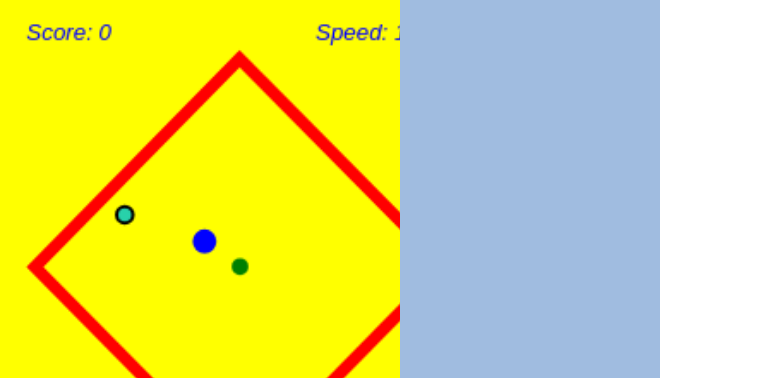
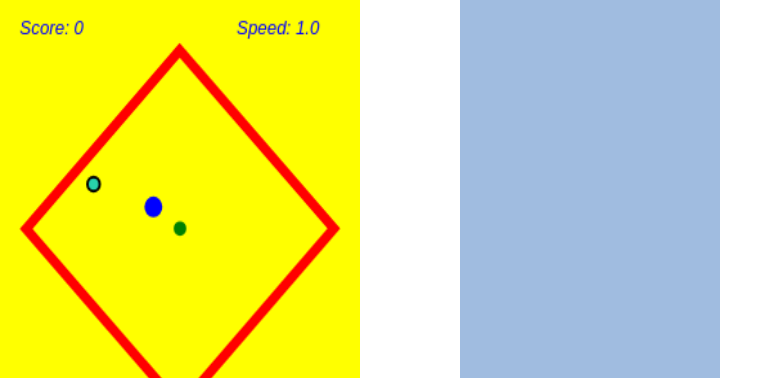
Before and after one commit to ozzbabym/BallSquared, a website: page index.html in a window 1280 px wide. Shown: the top 378 px of the page, without its empty margins (0-783 px from the left). Drawn offline with Linux system fonts and the light colour scheme.

Commit message:
Update app.css

```diff
--- a/app.css
+++ b/app.css
@@ -4,8 +4,8 @@
     box-sizing: border-box;
     text-decoration: none;
     outline: none;
-    max-width: 480px;
-    max-height: 640px;
+    max-width: 360px;
+    max-height: 480px;
     margin: 0 auto;
 
 }
@@ -16,7 +16,7 @@ body {
 }
 
 #menu {
-    text-align: center;
+
     background: #a0bce0;
     position: fixed;
     width: 100vw;
@@ -25,7 +25,7 @@ body {
     z-index: 10;
     max-width: 260px;
     max-height: 480px;
-    margin: 0 auto;
+
 }
 
 #menu button {
```
